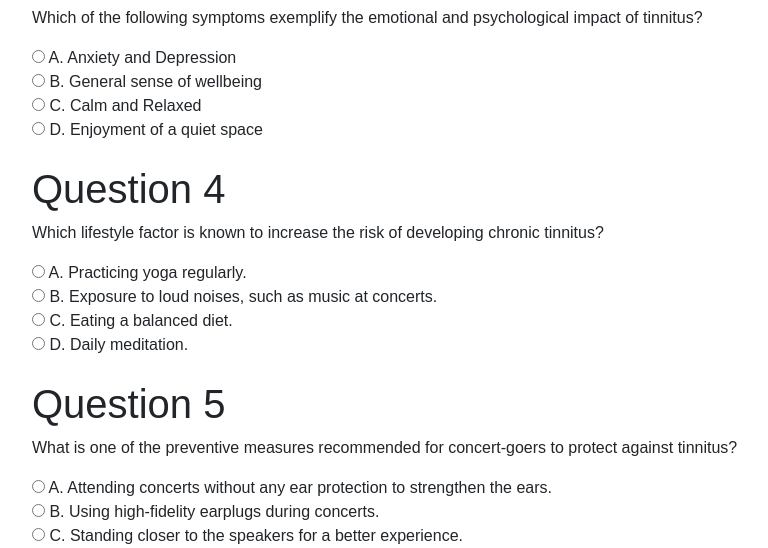
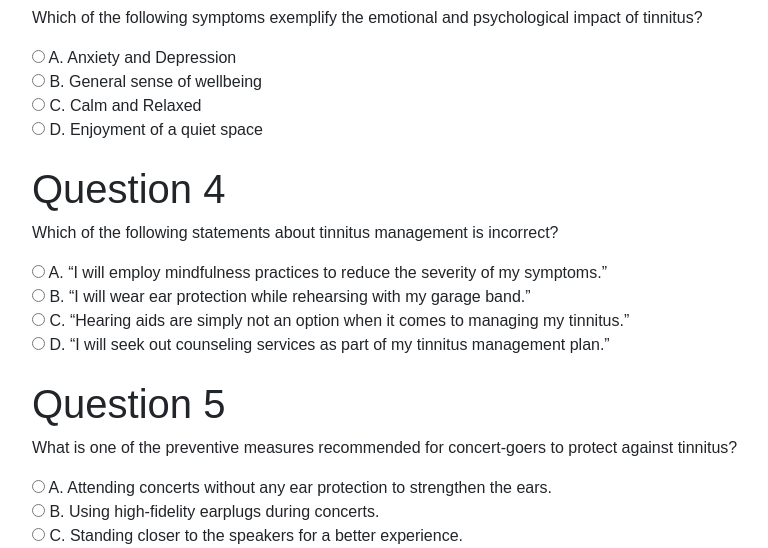
Before and after one commit to Jehaleyii/tinnitus, a Flask app: page /quiz in a window 1280 px wide. Shown: the part 546-1094 px from the top of the page, without its empty margins (32-800 px from the left). Run offline with Flask 3, Linux system fonts and the light colour scheme; some libraries are stand-ins or nearby versions.

Commit message:
Update knowledge_quiz.html

```diff
--- a/api/templates/knowledge_quiz.html
+++ b/api/templates/knowledge_quiz.html
@@ -128,11 +128,11 @@
   </div>
   <div id="question4" class="question">
     <h1>Question 4</h1>
-    <p>Which lifestyle factor is known to increase the risk of developing chronic tinnitus?</p>
-    <input type="radio" name="q4" value="A"> A. Practicing yoga regularly.<br>
-    <input type="radio" name="q4" value="B"> B. Exposure to loud noises, such as music at concerts.<br>
-    <input type="radio" name="q4" value="C"> C. Eating a balanced diet.<br>
-    <input type="radio" name="q4" value="D"> D. Daily meditation.<br>
+    <p>Which of the following statements about tinnitus management is incorrect?</p>
+    <input type="radio" name="q4" value="A"> A. “I will employ mindfulness practices to reduce the severity of my symptoms.”<br>
+    <input type="radio" name="q4" value="B"> B. “I will wear ear protection while rehearsing with my garage band.” <br>
+    <input type="radio" name="q4" value="C"> C. “Hearing aids are simply not an option when it comes to managing my tinnitus.” <br>
+    <input type="radio" name="q4" value="D"> D. “I will seek out counseling services as part of my tinnitus management plan.”<br>
   </div>
   <div id="question5" class="question">
     <h1>Question 5</h1>
@@ -182,7 +182,7 @@
       q1: 'C',
       q2: 'B',
       q3: 'A',
-      q4: 'B',
+      q4: 'C',
       q5: 'B',
       q6: 'C',
       q7: 'C'
```
